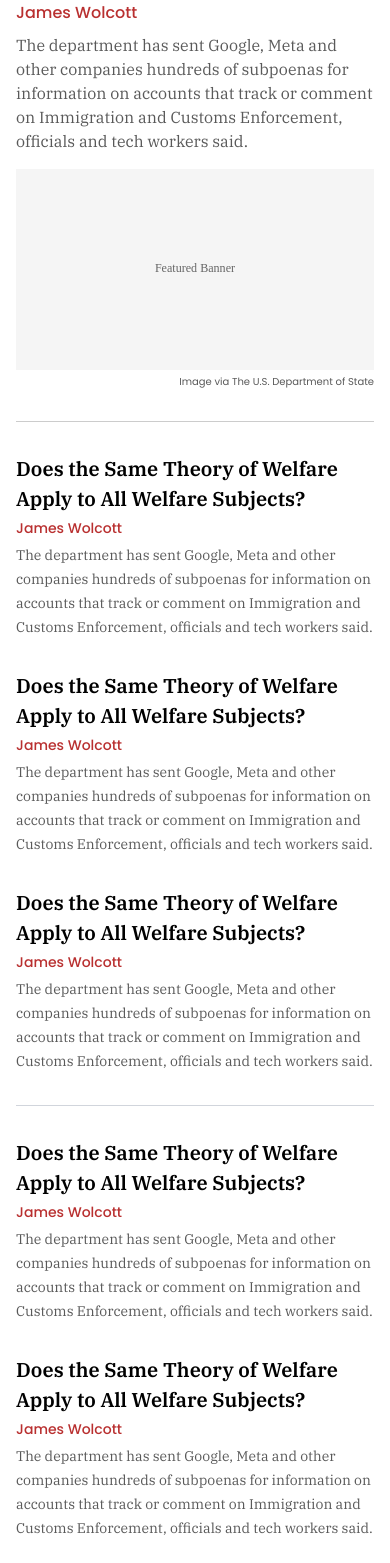
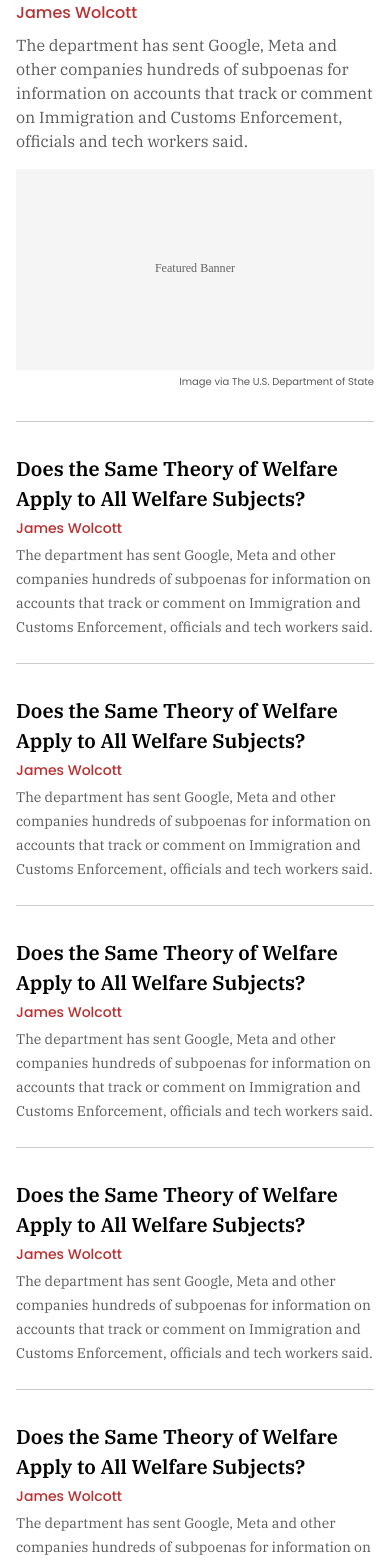
Before and after one commit to brownapriori/website, a Next.js app: page / in a window 390 px wide. Shown: the part 432-1995 px from the top of the page. Built offline with nearby package versions, Linux system fonts and the light colour scheme; a web font is replaced by a local one.

Commit message:
fix: mobile layout fixes

```diff
--- a/app/page.tsx
+++ b/app/page.tsx
@@ -72,19 +72,19 @@ export default function Home() {
 					</div>
 
 					{/* Article Cards Row 1 */}
-					<ArticleCard />
-					<ArticleCard />
+					<ArticleCard mobileDivider />
+					<ArticleCard mobileDivider />
 					<div className="col-span-1 sm:col-span-2">
-						<ArticleCard />
+						<ArticleCard mobileDivider />
 					</div>
 
 					{/* Divider */}
-					<div className="col-span-1 sm:col-span-2 lg:col-span-4 h-px bg-gray-300"></div>
+					<div className="hidden sm:block col-span-1 sm:col-span-2 lg:col-span-4 h-px bg-gray-300"></div>
 
 					{/* Article Cards Row 2 */}
-					<ArticleCard />
-					<ArticleCard />
-					<ArticleCard />
+					<ArticleCard mobileDivider />
+					<ArticleCard mobileDivider />
+					<ArticleCard mobileDivider />
 					<ArticleCard />
 				</div>
 			</div>
@@ -97,9 +97,15 @@ export default function Home() {
 	);
 }
 
-function ArticleCard() {
+function ArticleCard({ mobileDivider = false }: { mobileDivider?: boolean }) {
 	return (
-		<div className="flex flex-col gap-1">
+		<div
+			className={`flex flex-col gap-1 ${
+				mobileDivider
+					? 'border-b border-[var(--color-tertiary)] pb-6 sm:border-b-0 sm:pb-0'
+					: ''
+			}`}
+		>
 			<h3
 				className="text-[20px] font-semibold text-black"
 				style={{ fontFamily: 'var(--font-source-serif-pro)' }}
--- a/app/volumes/latest/page.tsx
+++ b/app/volumes/latest/page.tsx
@@ -308,14 +308,14 @@ function PdfView({
 }) {
 	return (
 		<div className="grid grid-cols-1 lg:grid-cols-[768px_272px] gap-12 pt-8">
-			<div className="bg-[var(--color-bg-secondary)] border border-[var(--color-tertiary)] h-[960px] overflow-hidden">
+			<div className="order-2 lg:order-1 bg-[var(--color-bg-secondary)] border border-[var(--color-tertiary)] h-[960px] overflow-hidden">
 				<iframe
 					src={pdfUrl}
 					title="Volume PDF"
 					className="w-full h-full"
 				/>
 			</div>
-			<div className="h-fit lg:sticky lg:top-24 flex flex-col gap-4">
+			<div className="order-1 lg:order-2 h-fit lg:sticky lg:top-24 flex flex-col gap-4">
 				<SuggestedCitation
 					onClick={onCopyCitation}
 					copied={citationCopied}
```
